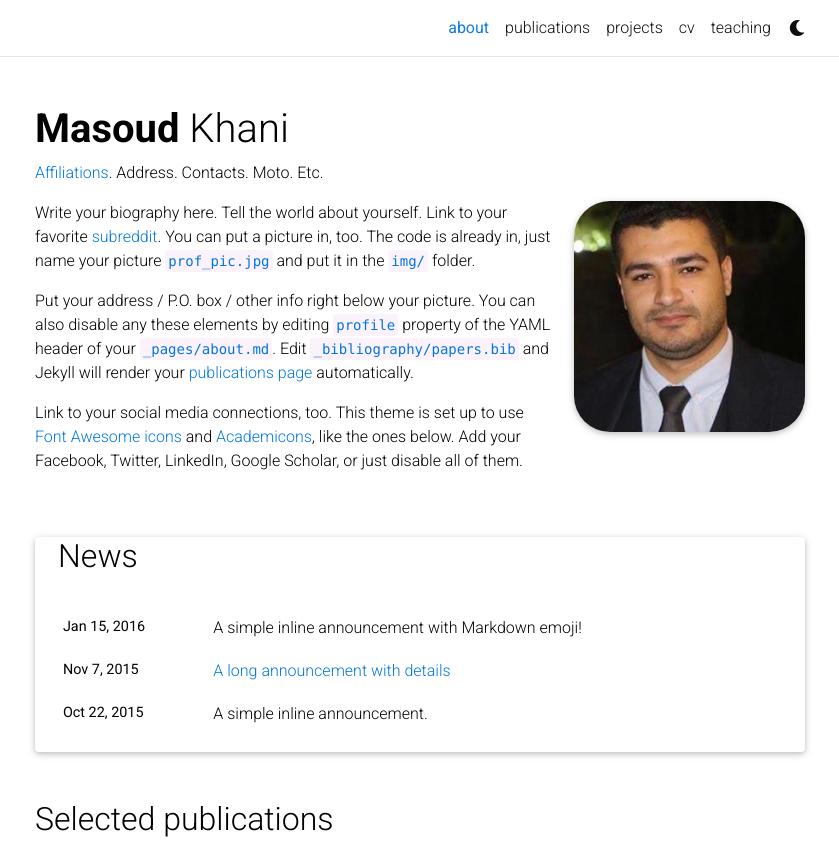
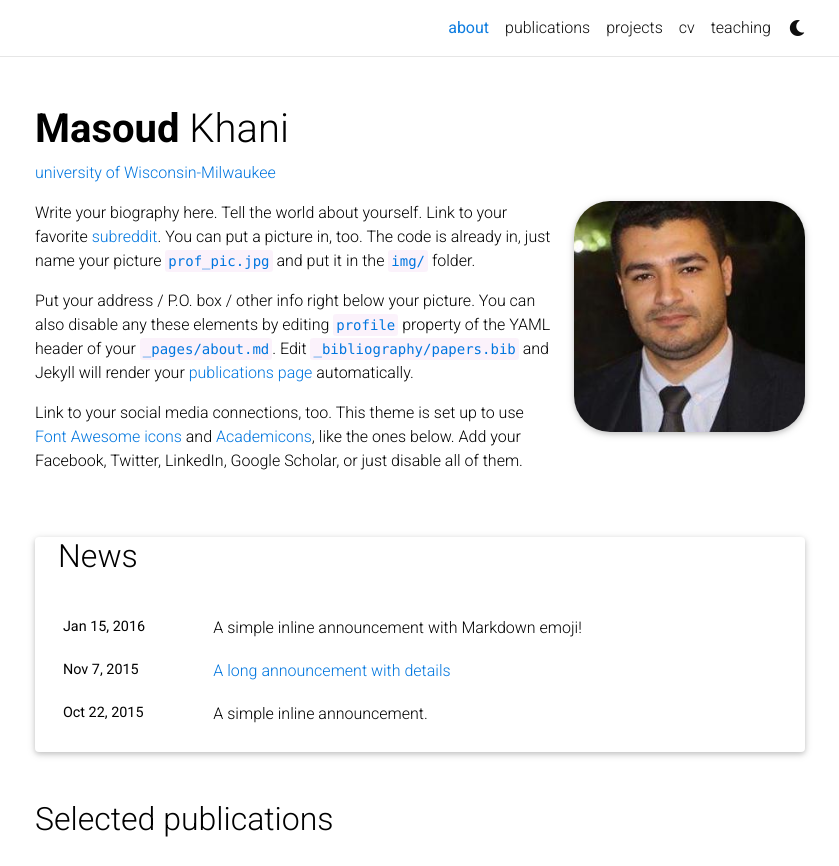
Before and after one commit to msdkhani/msdkhani.github.io, a Jekyll site: the page built from _pages/about.md, in a window 1280 px wide and 1218 px high, cut to the strip 0-866 px from the top of the window. Shown: the whole strip, without its empty margins (220-1059 px from the left). Built offline with Jekyll 4.4.1, drawn with Linux system fonts in a browser that asks for light colours; comment, search, counter and statistics services are not loaded; a style sheet for code colours, icons or effects is not loaded.

Commit message:
Update about.md

```diff
--- a/_pages/about.md
+++ b/_pages/about.md
@@ -2,7 +2,7 @@
 layout: about
 title: about
 permalink: /
-subtitle: <a href='#'>Affiliations</a>. Address. Contacts. Moto. Etc.
+subtitle: <a href='https://uwm.edu'>university of Wisconsin-Milwaukee</a>
 
 profile:
   align: right
```
